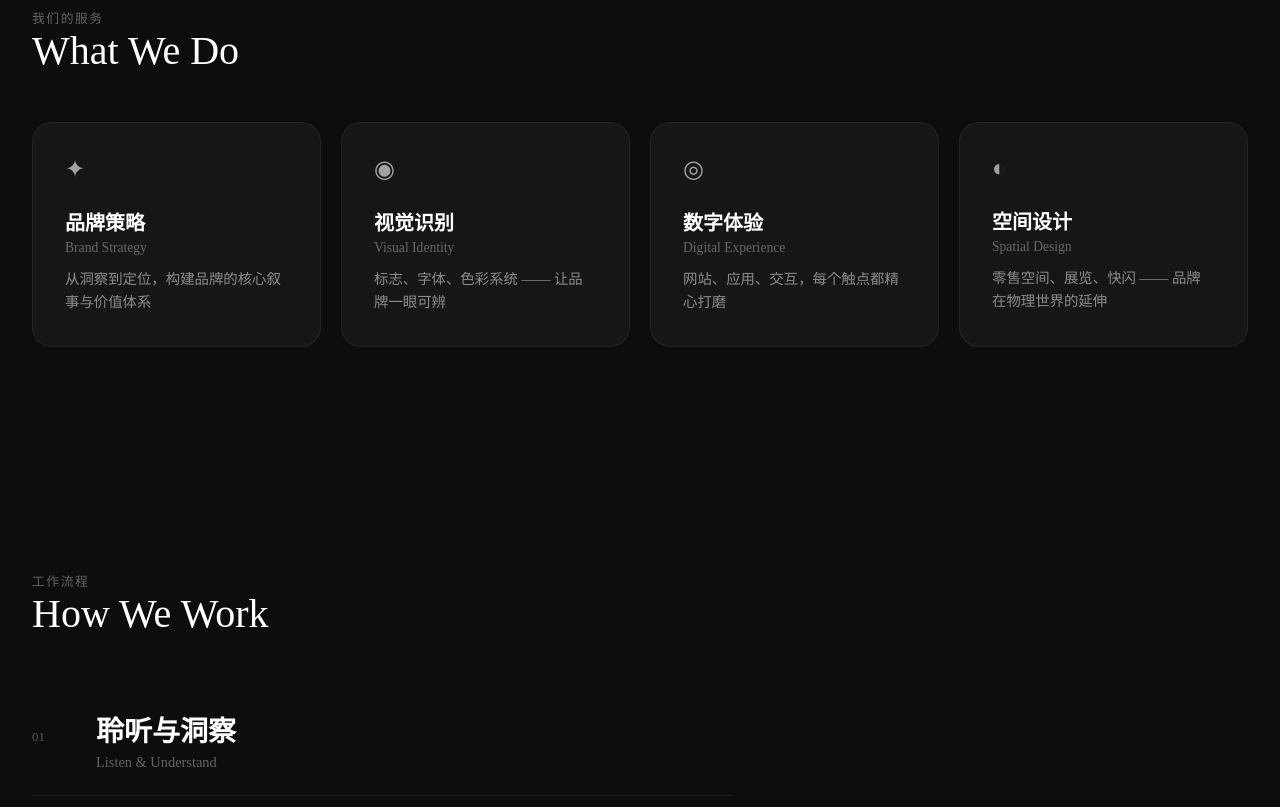
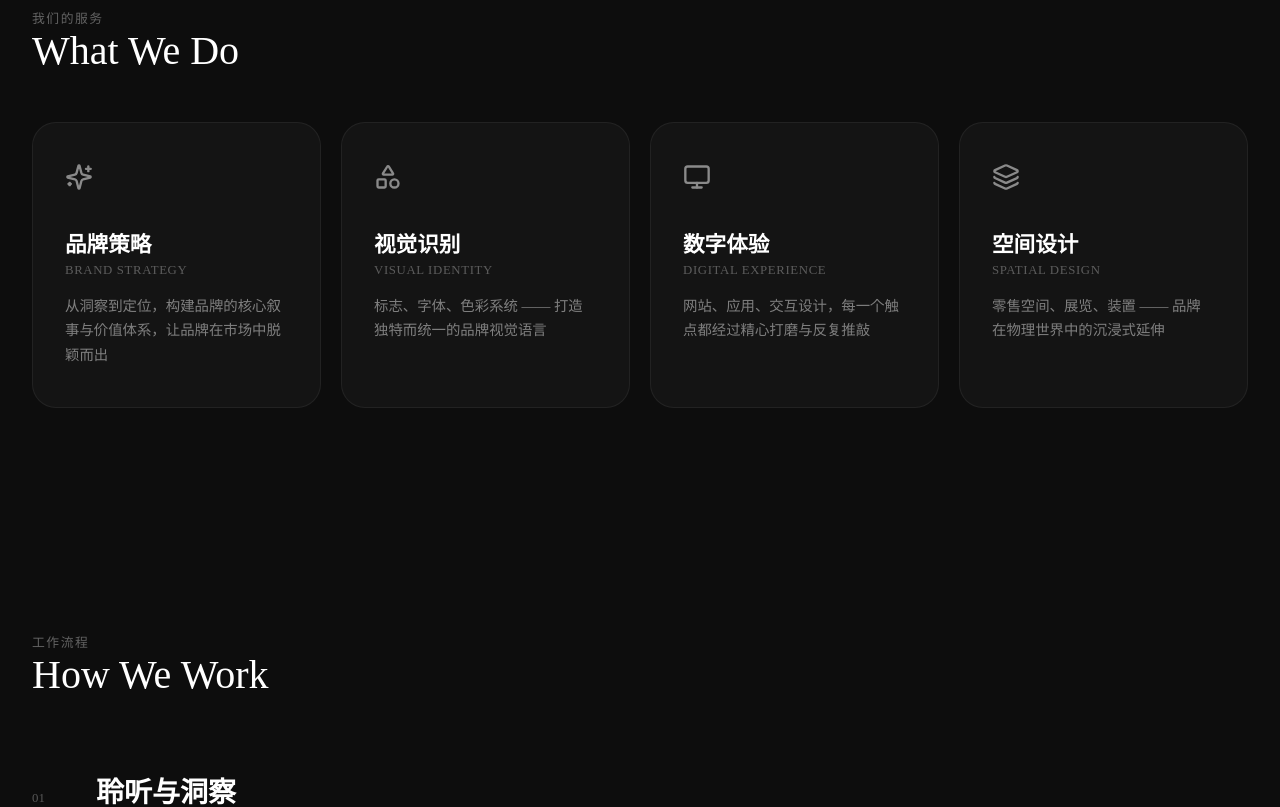
Before and after one commit to RhysScott/Miwa-Co., a Vue app in the folder app/: page / in a window 1280 px wide. Shown: the part 1060-1867 px from the top of the page. Built offline with nearby package versions, Linux system fonts and the light colour scheme; a web font is replaced by a local one.

Commit message:
服务卡片+客户区域重设计 + 数据迁移至 mock：Lucide 图标、卡片圆角、中英双语客户

```diff
--- /dev/null
+++ b/app/src/api/mock.js
@@ -0,0 +1,45 @@
+// Mock 数据 —— MOCK_SWITCH = true 时使用
+
+export const mockServices = [
+    { icon: 'sparkles', zh: '品牌策略', en: 'Brand Strategy', desc: '从洞察到定位，构建品牌的核心叙事与价值体系，让品牌在市场中脱颖而出' },
+    { icon: 'shapes', zh: '视觉识别', en: 'Visual Identity', desc: '标志、字体、色彩系统 —— 打造独特而统一的品牌视觉语言' },
+    { icon: 'monitor', zh: '数字体验', en: 'Digital Experience', desc: '网站、应用、交互设计，每一个触点都经过精心打磨与反复推敲' },
+    { icon: 'layers', zh: '空间设计', en: 'Spatial Design', desc: '零售空间、展览、装置 —— 品牌在物理世界中的沉浸式延伸' },
+];
+
+export const mockProjects = [
+    { zh: '东方意境', en: 'Oriental Aesthetics', image: '/images/1.jpg' },
+    { zh: '现代极简', en: 'Modern Minimal', image: '/images/2.jpg' },
+    { zh: '城市脉搏', en: 'Urban Pulse', image: '/images/3.jpg' },
+    { zh: '自然共生', en: 'Nature & Co', image: '/images/4.jpg' },
+];
+
+export const mockClients = [
+    { name: '悦己', en: 'YUÈ JI' },
+    { name: '山海间', en: 'SHAN HAI JIAN' },
+    { name: '未央', en: 'WEI YANG' },
+    { name: '方所', en: 'FANG SUO' },
+    { name: '云迹', en: 'YUN JI' },
+    { name: '半山', en: 'BAN SHAN' },
+    { name: '渡口', en: 'DU KOU' },
+    { name: '花间', en: 'HUA JIAN' },
+];
+
+export const mockStats = [
+    { num: '50+', label: '项目作品' },
+    { num: '12', label: '合作品牌' },
+    { num: '8', label: '年经验' },
+    { num: '100%', label: '热情投入' },
+];
+
+export const mockNews = [
+    { date: '2026.04', title: '山海间品牌全案上线' },
+    { date: '2026.02', title: 'Miwa 荣获 ADC 年度设计奖' },
+    { date: '2025.12', title: '方所书店空间焕新完成' },
+];
+
+export const mockProcess = [
+    { zh: '聆听与洞察', en: 'Listen & Understand' },
+    { zh: '构思与设计', en: 'Ideate & Design' },
+    { zh: '打磨与交付', en: 'Refine & Deliver' },
+];
--- a/app/src/views/HomeView.vue
+++ b/app/src/views/HomeView.vue
@@ -65,7 +65,7 @@
             </div>
             <div class="service-grid">
                 <div class="service-card" v-for="s in services" :key="s.zh">
-                    <div class="service-icon">{{ s.icon }}</div>
+                    <component :is="iconMap[s.icon]" class="service-icon" :size="28" />
                     <h3 class="service-zh">{{ s.zh }}</h3>
                     <p class="service-en">{{ s.en }}</p>
                     <p class="service-desc">{{ s.desc }}</p>
@@ -131,7 +131,10 @@
                 <span class="label-en">Clients & Partners</span>
             </div>
             <div class="client-grid">
-                <span class="client-name" v-for="c in clients" :key="c">{{ c }}</span>
+                <div class="client-card" v-for="c in clients" :key="c.name">
+                    <span class="client-zh">{{ c.name }}</span>
+                    <span class="client-en">{{ c.en }}</span>
+                </div>
             </div>
         </section>
 
@@ -188,49 +191,23 @@
 </template>
 
 <script setup>
+import { Sparkles, Shapes, Monitor, Layers } from '@lucide/vue';
 import { gsap } from 'gsap';
 import { ScrollTrigger } from 'gsap/ScrollTrigger';
 import { SplitText } from 'gsap/SplitText';
-import { onMounted, reactive } from 'vue';
+import { onMounted } from 'vue';
+import { mockServices, mockProjects, mockProcess, mockClients, mockNews, mockStats } from '@/api/mock';
 
 gsap.registerPlugin(SplitText, ScrollTrigger);
 
-const services = reactive([
-    { icon: '✦', zh: '品牌策略', en: 'Brand Strategy', desc: '从洞察到定位，构建品牌的核心叙事与价值体系' },
-    { icon: '◉', zh: '视觉识别', en: 'Visual Identity', desc: '标志、字体、色彩系统 —— 让品牌一眼可辨' },
-    { icon: '◎', zh: '数字体验', en: 'Digital Experience', desc: '网站、应用、交互，每个触点都精心打磨' },
-    { icon: '◐', zh: '空间设计', en: 'Spatial Design', desc: '零售空间、展览、快闪 —— 品牌在物理世界的延伸' },
-]);
+const services = mockServices;
+const projects = mockProjects;
+const process = mockProcess;
+const clients = mockClients;
+const news = mockNews;
+const stats = mockStats;
 
-const projects = reactive([
-    { zh: '东方意境', en: 'Oriental Aesthetics', image: '/images/1.jpg' },
-    { zh: '现代极简', en: 'Modern Minimal', image: '/images/2.jpg' },
-    { zh: '城市脉搏', en: 'Urban Pulse', image: '/images/3.jpg' },
-    { zh: '自然共生', en: 'Nature & Co', image: '/images/4.jpg' },
-]);
-
-const process = reactive([
-    { zh: '聆听与洞察', en: 'Listen & Understand' },
-    { zh: '构思与设计', en: 'Ideate & Design' },
-    { zh: '打磨与交付', en: 'Refine & Deliver' },
-]);
-
-const clients = reactive([
-    '悦己', '山海间', '未央', '方所', '云迹', '半山', '渡口', '花间',
-]);
-
-const news = reactive([
-    { date: '2026.04', title: '山海间品牌全案上线' },
-    { date: '2026.02', title: 'Miwa 荣获 ADC 年度设计奖' },
-    { date: '2025.12', title: '方所书店空间焕新完成' },
-]);
-
-const stats = reactive([
-    { num: '50+', label: '项目作品' },
-    { num: '12', label: '合作品牌' },
-    { num: '8', label: '年经验' },
-    { num: '100%', label: '热情投入' },
-]);
+const iconMap = { sparkles: Sparkles, shapes: Shapes, monitor: Monitor, layers: Layers };
 
 onMounted(() => {
     // Hero 逐字弹跳入场
@@ -268,7 +245,7 @@ onMounted(() => {
     );
 
     // 客户名称滚动入场
-    gsap.fromTo('.client-name',
+    gsap.fromTo('.client-card',
         { y: 30, opacity: 0 },
         {
             y: 0, opacity: 1, stagger: 0.05, duration: 0.5, ease: 'power3.out',
@@ -446,40 +423,46 @@ onMounted(() => {
 }
 
 .service-card {
-    background: rgba(255, 255, 255, 0.04);
+    background: rgba(255, 255, 255, 0.03);
     border: 1px solid rgba(255, 255, 255, 0.06);
-    border-radius: 20px;
-    padding: 2rem;
+    border-radius: 24px;
+    padding: 2.5rem 2rem;
     transition: background 0.4s ease, transform 0.4s ease, border-color 0.4s ease;
 
     &:hover {
-        background: rgba(255, 255, 255, 0.07);
-        border-color: rgba(255, 255, 255, 0.15);
-        transform: translateY(-4px);
+        background: rgba(255, 255, 255, 0.06);
+        border-color: rgba(255, 255, 255, 0.18);
+        transform: translateY(-6px);
     }
 
     .service-icon {
-        font-size: 1.5rem;
-        margin-bottom: 1.5rem;
-        opacity: 0.6;
+        margin-bottom: 2rem;
+        opacity: 0.5;
+        transition: opacity 0.4s ease;
+    }
+
+    &:hover .service-icon {
+        opacity: 0.9;
     }
 
     .service-zh {
-        margin: 0 0 0.25rem;
-        font-size: 1.25rem;
+        margin: 0 0 0.3rem;
+        font-size: 1.35rem;
     }
 
     .service-en {
-        margin: 0 0 0.75rem;
-        font-size: 0.85rem;
-        opacity: 0.35;
+        margin: 0 0 1rem;
+        font-size: 0.8rem;
+        opacity: 0.3;
+        text-transform: uppercase;
+        letter-spacing: 0.05em;
     }
 
     .service-desc {
         margin: 0;
         font-size: 0.9rem;
-        opacity: 0.5;
-        line-height: 1.6;
+        opacity: 0.45;
+        line-height: 1.7;
     }
 }
 
@@ -644,20 +627,38 @@ onMounted(() => {
 }
 
 .client-grid {
-    display: flex;
-    flex-wrap: wrap;
-    gap: 1rem 2.5rem;
-    max-width: 800px;
+    display: grid;
+    grid-template-columns: repeat(4, 1fr);
+    gap: 1.5rem;
+
+    @media (max-width: 768px) {
+        grid-template-columns: repeat(2, 1fr);
+    }
 }
 
-.client-name {
-    font-size: 1.5rem;
-    font-weight: bold;
-    opacity: 0.3;
-    transition: opacity 0.3s ease;
+.client-card {
+    display: flex;
+    flex-direction: column;
+    gap: 0.3rem;
+    padding: 1.5rem;
+    border: 1px solid rgba(255, 255, 255, 0.05);
+    border-radius: 16px;
+    transition: border-color 0.4s ease, background 0.4s ease;
 
     &:hover {
-        opacity: 0.7;
+        border-color: rgba(255, 255, 255, 0.2);
+        background: rgba(255, 255, 255, 0.03);
+    }
+
+    .client-zh {
+        font-size: 1.5rem;
+        font-weight: bold;
+    }
+
+    .client-en {
+        font-size: 0.7rem;
+        opacity: 0.3;
+        letter-spacing: 0.08em;
     }
 }
 
```
